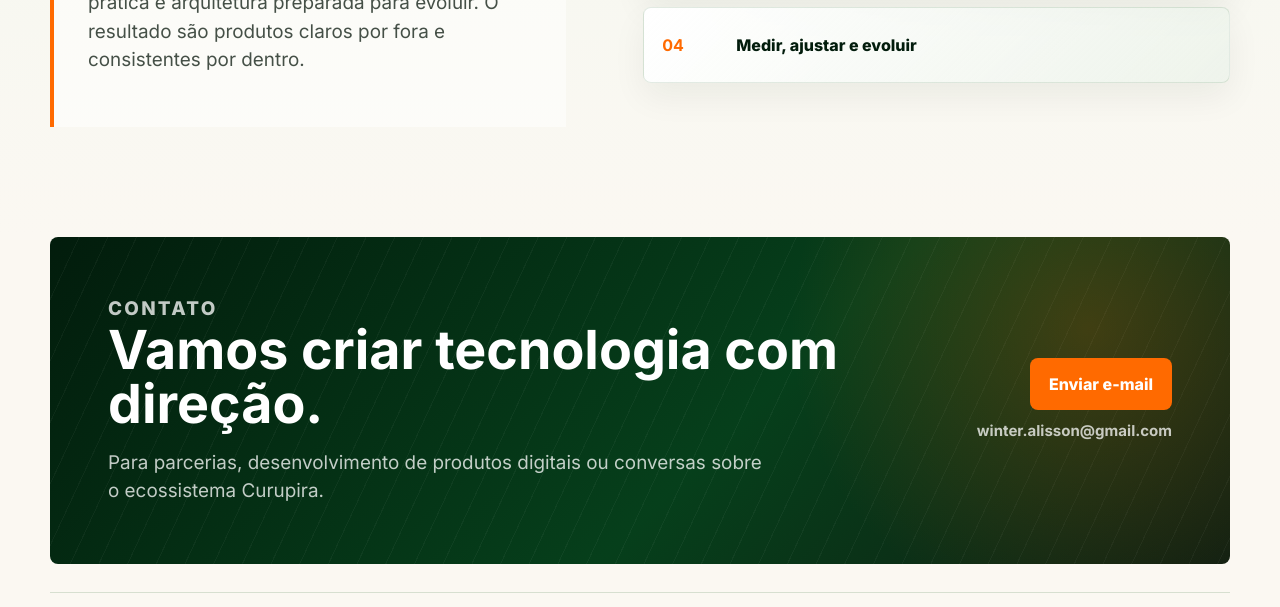
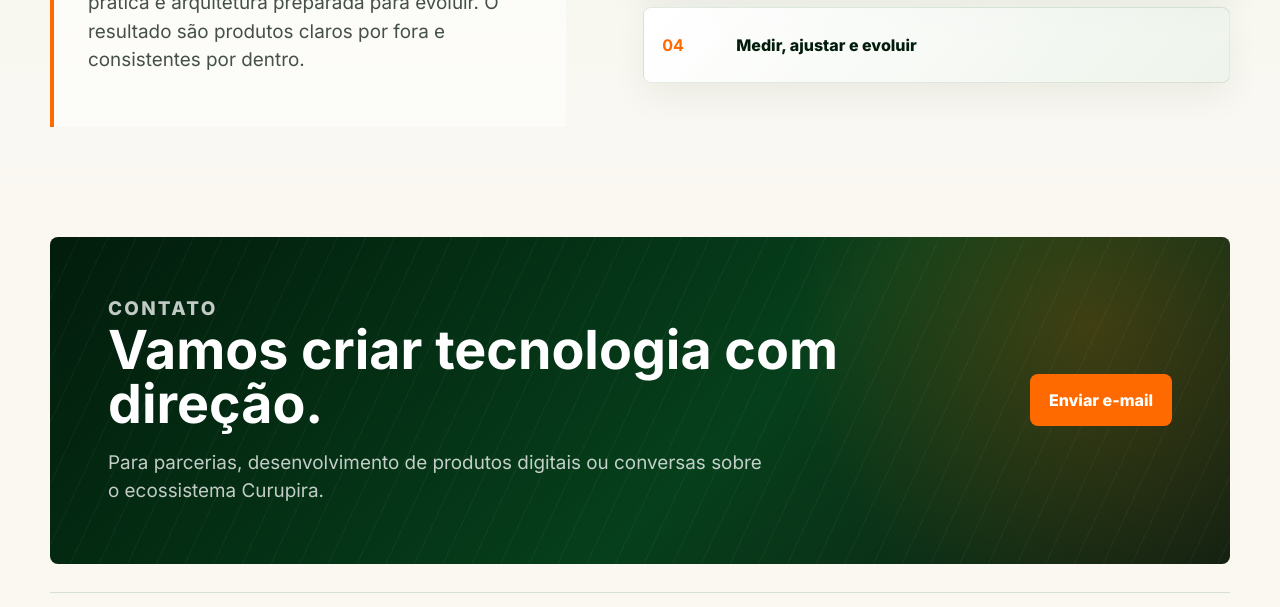
Before and after one commit to curupira-mirim/curupira-software, a plain HTML site: page index.html in a window 1280 px wide. Shown: the part 2985-3592 px from the top of the page. Drawn offline with Linux system fonts and the light colour scheme.

Commit message:
Hide email address from contact UI

```diff
--- a/index.html
+++ b/index.html
@@ -158,7 +158,6 @@
         </div>
         <div class="contact-actions">
           <a class="button primary" href="mailto:winter.alisson@gmail.com">Enviar e-mail</a>
-          <span>winter.alisson@gmail.com</span>
         </div>
       </section>
     </main>
--- a/styles.css
+++ b/styles.css
@@ -497,12 +497,6 @@ h3 {
   flex: 0 0 auto;
 }
 
-.contact-actions span {
-  color: rgba(255, 255, 255, 0.74);
-  font-size: 0.94rem;
-  font-weight: 700;
-}
-
 .contact .button {
   background: var(--orange);
 }
```
